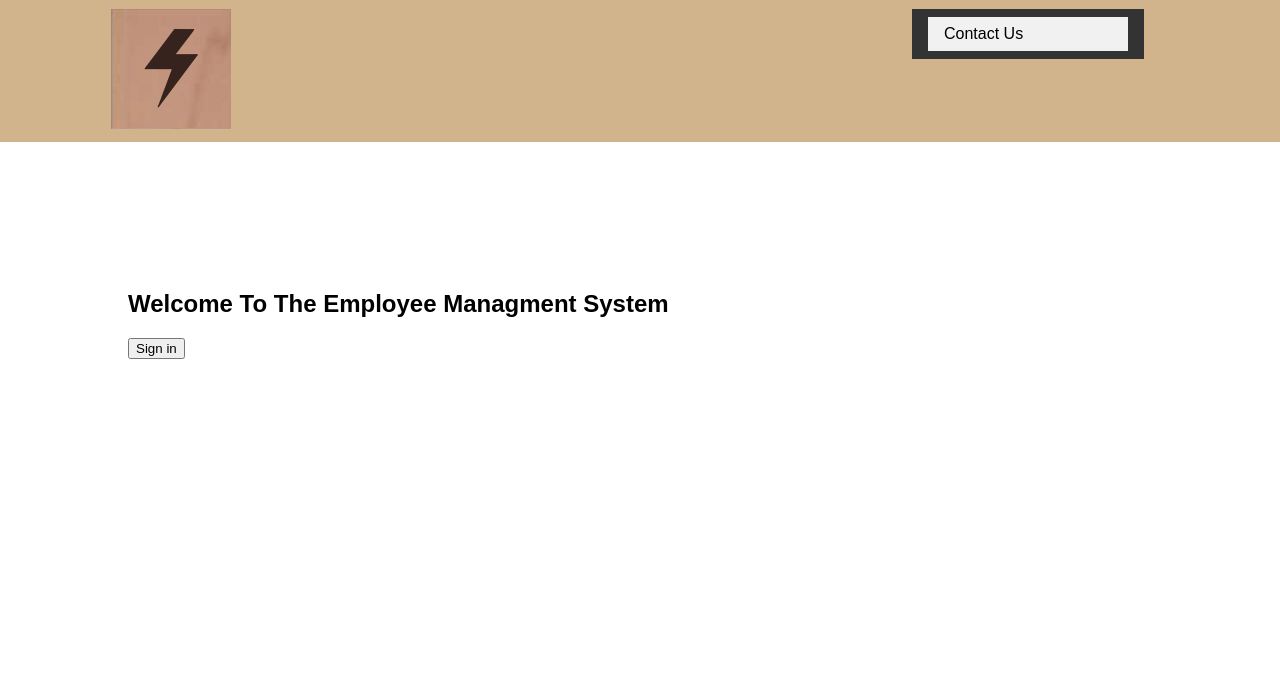
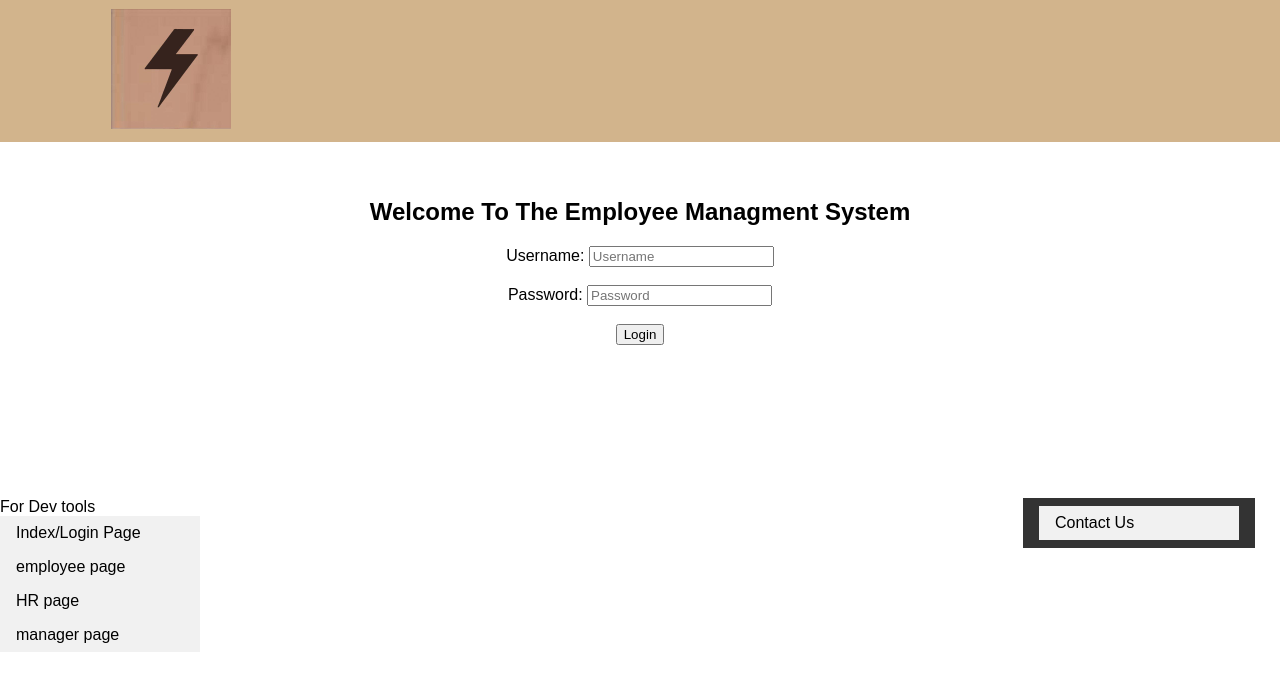
Before and after one commit to butters008/ICS370_GroupProject, a PHP site: page / in a window 1280 px wide. Shown: the top 691 px of the page. Run offline with PHP 8.4, Linux system fonts and the light colour scheme.

Commit message:
Updated Header and Footer - Added Employee Page
I took the code from the header and the footer and put them in separate pages, I than used php with the include function for both.  That  way, if we change something in one header(I mean the div tage - top-part) it will affect all pages instead of one.   I also added the employee page and tested this out as well.

```diff
--- /dev/null
+++ b/employee.php
@@ -0,0 +1,5 @@
+<?php include "header.php"; ?>
+
+<h3>Employee</h3>
+
+<?php include "footer.php"; ?>
--- /dev/null
+++ b/footer.php
@@ -0,0 +1,24 @@
+<?php
+echo "
+<footer >
+    <div id='contactUs'>
+        <ul>
+            <li><a href='#contact Us'>Contact Us</a></li>
+        <ul>
+    </div>
+
+    <h7>For Dev tools</h7>
+    <ul class='onlyForDev'>
+        <li><a href='index.php'>Index/Login Page</a></li>
+        <li><a href='employee.php'>employee page</a></li>
+        <li><a href='#HR'>HR page</a></li>
+        <li><a href='#manager'>manager page</a></li>
+    </ul>
+</footer>
+
+
+
+</body>
+
+</html>";
+?>
--- a/header.php
+++ b/header.php
@@ -12,4 +12,12 @@ echo "<!DOCTYPE html>
     <link rel='stylesheet' href='index.css'>
 
 </head>";
+echo"
+<body>
+	<header class='top-part'>
+		<img src='Images/logo2.jpeg'>
+			<!-- <a href='http://example.com'><img src='Images/logo2.jpeg'></a> -->
+			<!-- <a href='http://example.com'><img src='Images/hr.png' /></a> -->
+	</header>
+	<br /><br />";
 ?>
--- a/index.css
+++ b/index.css
@@ -0,0 +1,6 @@
+/* This CSS is only for the index page itself */
+.login{
+    margin: auto;
+    text-align: center;
+    height: 300px;
+}
--- a/index.php
+++ b/index.php
@@ -2,29 +2,19 @@
 The website will redirect them to the approiate site, employee, HR, and Manager -->
 <?php
 include"header.php";
+
 ?>
+    <!-- Will redo the login system at a later date and will use this tutorial for login system,
+    I used this once before and it seemed to work just fine - https://www.youtube.com/watch?v=LC9GaXkdxF8  -->
+    <!-- This is just placeholder for right now....-->
+    <div class="login">
+        <h2>Welcome To The Employee Managment System</h2>
+        <div id="loginText">
+            Username: <input type="text" name="username" placeholder="Username" required> <br /><br />
+            Password: <input type="password" name="password" placeholder="Password" required> <br /><br />
+            <input type="submit" value="Login">
+        </div>
+    </div>
 
-<body>
-    <header class="top-part">
-        <div id="contactUs">
-                <!-- We are going to combine the rent and purchases into one page -->
-                <ul>
-                    <li><a href="#contact Us">Contact Us</a></li>
-                <ul>
-            </div><!-- End of Navigation -->
-        <img src="Images/logo2.jpeg">
-            <!-- <a href="http://example.com"><img src="Images/logo2.jpeg"></a> -->
-            <!-- <a href="http://example.com"><img src="Images/hr.png" /></a> -->
-
-	</header>
-
-<div class="middle-part">
-<h2>Welcome To The Employee Managment System</h2>
-<button type="button">Sign in</button>
-</div>
-
-
-
-</body>
-
-</html>
+    <!-- Get rid o""f - only for dev build -->
+<?php include"footer.php"; ?>
--- a/my.css
+++ b/my.css
@@ -11,14 +11,14 @@ body{
     width:120px;
     height:auto;
 }
-.middle-part{
-    /* background:  url('../worker.png'); */
+/* .middle-part{
+    background:  url('../worker.png');
     background-repeat: no-repeat;
     background-position: 100% 20%;
     text-align: left;
     padding:8em;
 
-}
+} */
 
 .ftr_nav_menu{
     background-color: tan;
@@ -39,6 +39,9 @@ body{
 /* ------------------------------------- */
 /* Code from my other project - Keith
    Modified for this project*/
+
+/* Saving this part so we can repurpose the code for other sites if
+we need to repurpose the code */
 /* #navigation{
     background-color: lightgray;
     color: white;
```
